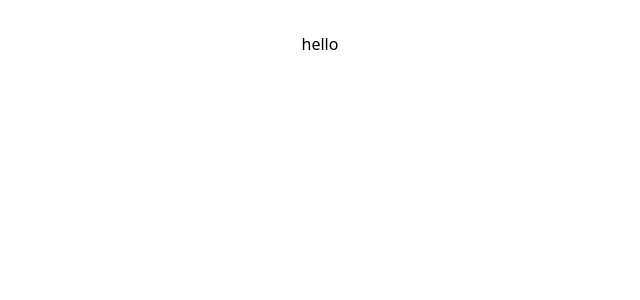
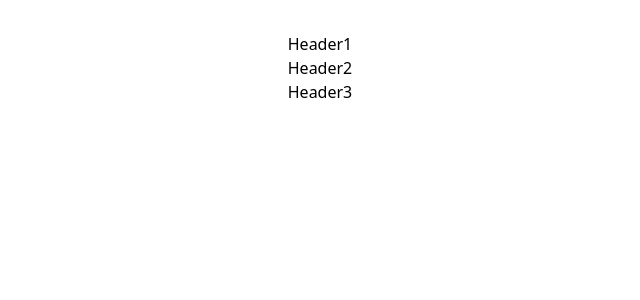
Before and after one commit to mohammadjalizi/React-E-commerce-project-, a React (Vite) app: page / in a window 1280 px wide. Shown: the top 300 px of the page, without its empty margins (320-960 px from the left). Built offline with nearby package versions, Linux system fonts and the light colour scheme.

Commit message:
Add image

```diff
--- a/src/App.jsx
+++ b/src/App.jsx
@@ -1,7 +1,9 @@
 import { useState } from 'react'
-import reactLogo from './assets/react.svg'
-import viteLogo from '/vite.svg'
+
 import './App.css'
+import Header1 from 'components/header/Header1'
+import Header2 from 'components/header/Header2'
+import Header3 from 'components/header/Header3'
 
 function App() {
   const [count, setCount] = useState(0)
@@ -10,10 +12,12 @@ function App() {
 
 <>
 
-<div className='  text-red    text-3xl p-8 '>
-hello
+<Header1/>
+<Header2/>
+<Header3/>
 
-</div>
+
+
 
 
 </>
--- /dev/null
+++ b/src/components/header/Header1.jsx
@@ -0,0 +1,9 @@
+import React from 'react'
+
+const Header1 = () => {
+  return (
+    <div>Header1</div>
+  )
+}
+
+export default Header1
--- /dev/null
+++ b/src/components/header/Header2.jsx
@@ -0,0 +1,9 @@
+import React from 'react'
+
+const Header2 = () => {
+  return (
+    <div>Header2</div>
+  )
+}
+
+export default Header2
--- /dev/null
+++ b/src/components/header/Header3.jsx
@@ -0,0 +1,9 @@
+import React from 'react'
+
+const Header3 = () => {
+  return (
+    <div>Header3</div>
+  )
+}
+
+export default Header3
```
Also changed, not shown: jsconfig.json (added, +16 -0 lines).
